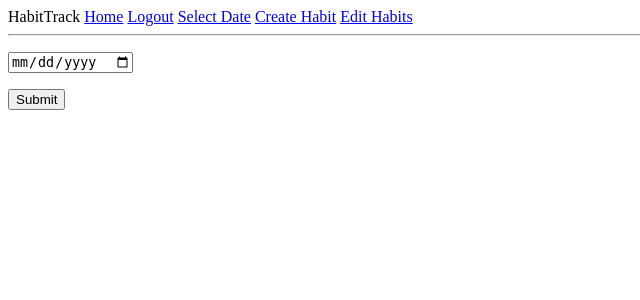
After one commit to bberastain/habittrack, a Flask app: page /select_date in a window 1280 px wide. The commit adds this page. Shown: the top 300 px of the page, without its empty margins (0-640 px from the left). Run offline with Flask 2, Linux system fonts and the light colour scheme; a user stored in the database is signed in.

Commit message:
dead-end in progress

```diff
--- a/app/forms.py
+++ b/app/forms.py
@@ -45,11 +45,6 @@ class CreateForm(FlaskForm):
     submit = SubmitField('Submit')
 
 
-class SelectForm(FlaskForm):
-    habit = SelectField('Select Habit', coerce=int)
-    submit = SubmitField('Edit Habit')
-
-
 class EditForm(FlaskForm):  # Could I just inherit CreateForm?
     habit = StringField('Habit', validators=[DataRequired()])
     start_date = DateField('Start Date', validators=[Optional()])
@@ -57,6 +52,16 @@ class EditForm(FlaskForm):  # Could I just inherit CreateForm?
     submit = SubmitField('Submit')
 
 
+class SelectDateForm(FlaskForm):
+    select_date = DateField('Date', validators=[DataRequired()])
+    submit = SubmitField('Submit')
+
+
+class SelectHabitForm(FlaskForm):
+    habit = SelectField('Select Habit', coerce=int)
+    submit = SubmitField('Edit Habit')
+
+
 class CompleteForm(FlaskForm):
     habits = SelectMultipleField('Habits', coerce=int,
                                  widget=widgets.ListWidget(prefix_label=False),
--- a/app/routes.py
+++ b/app/routes.py
@@ -1,32 +1,69 @@
 from flask import session, render_template, flash, redirect, url_for, request
 from app import app, db
-from app.forms import LoginForm, RegistrationForm, CreateForm, SelectForm, \
-                      EditForm, CompleteForm
+from app.forms import LoginForm, RegistrationForm, CreateForm, \
+                      SelectHabitForm, EditForm, CompleteForm, SelectDateForm
 from flask_login import current_user, login_user, logout_user, login_required
-from app.models import User, Habit  # ,Completed
+from app.models import User, Habit, Completed
 from werkzeug.urls import url_parse
 from datetime import date
 
 
-# populates a SelectMultipleField with habits of given day
+#
+# the "sessions" started could be a security hazard,
+# the Flask documentation talks about how to encrypt it
+#
+
+
+# I might have messed up in trying to isolate this from index
+# but I think it needs to be done somehow
+# instead of trying to pass a datetime.date in sessions
+# I could have dropdowns that can pass integers
+# then construct the datetime.date
+# or best option, use a datepicker someone else made
+def habits_given_date(day):
+    # accepts datetime.date
+    all_habits = Habit.query.filter_by(user_id=current_user.id).all()
+    days_habits = []
+    for habit in all_habits:
+        if habit.start_date <= day <= habit.end_date:
+            days_habits.append(habit)
+    return days_habits
+
+
+# needs to prepopulate with habits done that day
+# at which point it should redirect to itself (index)
 @app.route('/', methods=['GET', 'POST'])
 @app.route('/index', methods=['GET', 'POST'])
 @login_required
 def index():
-    all_habits = Habit.query.filter_by(user_id=current_user.id).all()
-    days_habits = []
-    today = date.today()
-    for habit in all_habits:
-        if habit.start_date <= today <= habit.end_date:
-            days_habits.append(habit)
+    if session.get('selected_date') is not None:
+        y = session['selected_date']
+        flash(y)
+        return redirect(url_for('create'))
+        # days_habits = habits_given_date(y)
+    else:
+        days_habits = habits_given_date(date.today())
     form = CompleteForm()
     form.habits.choices = [(x.id, x.habit) for x in days_habits]
     if form.validate_on_submit():
-        # what am I even submitting?
-        thing = form.habits.data
-        flash(thing)
+        completed = form.habits.data
+        for id in completed:
+            checkbox = Completed(date=date.today(), habit_id=id)
+            db.session.add(checkbox)
+            db.session.commit()
+        flash('Completed Habits Updated')
         return redirect(url_for('create'))
     return render_template("index.html", title='Home Page', form=form)
+
+
+@app.route('/select_date', methods=['GET', 'POST'])
+@login_required
+def select_date():
+    form = SelectDateForm()
+    if form.validate_on_submit():
+        session['selected_date'] = form.select_date.data
+        return redirect(url_for('index'))
+    return render_template("select_date.html", title='Select Date', form=form)
 
 
 @app.route('/login', methods=['GET', 'POST'])
@@ -82,21 +119,17 @@ def create():
     return render_template('create.html', title='Create Habit', form=form)
 
 
-@app.route('/select', methods=['GET', 'POST'])
+@app.route('/select_habit', methods=['GET', 'POST'])
 @login_required
-def select():
-    form = SelectForm()
+def select_habit():
+    form = SelectHabitForm()
     form.habit.choices = [(x.id, x.habit) for x in
                           Habit.query.filter_by(user_id=current_user.id)]
     if form.validate_on_submit():
         session['habit'] = form.habit.data
         return redirect(url_for('edit'))
-    return render_template('select.html', title='Select Habit', form=form)
-#
-# the "session" started in "select" and used in "edit"
-# could be a security hazard, the Flask documentation
-# talks about how to encrypt this
-#
+    return render_template('select_habit.html', title='Select Habit',
+                           form=form)
 
 
 @app.route('/edit', methods=['GET', 'POST'])
--- a/app/templates/base.html
+++ b/app/templates/base.html
@@ -16,8 +16,9 @@
     <a href="{{ url_for('login') }}">Login</a>
     {% else %}
     <a href="{{ url_for('logout') }}">Logout</a>
+    <a href="{{ url_for('select_date') }}">Select Date</a>
     <a href="{{ url_for('create') }}">Create Habit</a>
-    <a href="{{ url_for('select') }}">Edit Habits</a>
+    <a href="{{ url_for('select_habit') }}">Edit Habits</a>
     {% endif %}
 </div>
 <hr>
--- /dev/null
+++ b/app/templates/select_date.html
@@ -0,0 +1,13 @@
+{% extends 'base.html' %}
+
+{% block content %}
+  <form action="" method="post">
+  {{ form.hidden_tag() }}
+
+  <p>
+  {{ form.select_date }}
+  </p>
+
+  <p>{{ form.submit() }}</p>
+  </form>
+{% endblock %}
--- a/app/templates/select.html
+++ b/app/templates/select_habit.html
@@ -3,6 +3,7 @@
 {% block content %}
 <form action="" method="post">
 {{ form.hidden_tag() }}
+
 <h1>Select Habit to Edit</h1>
 <p>
 {{ form.habit }}
```
Also changed, not shown: app.db.
